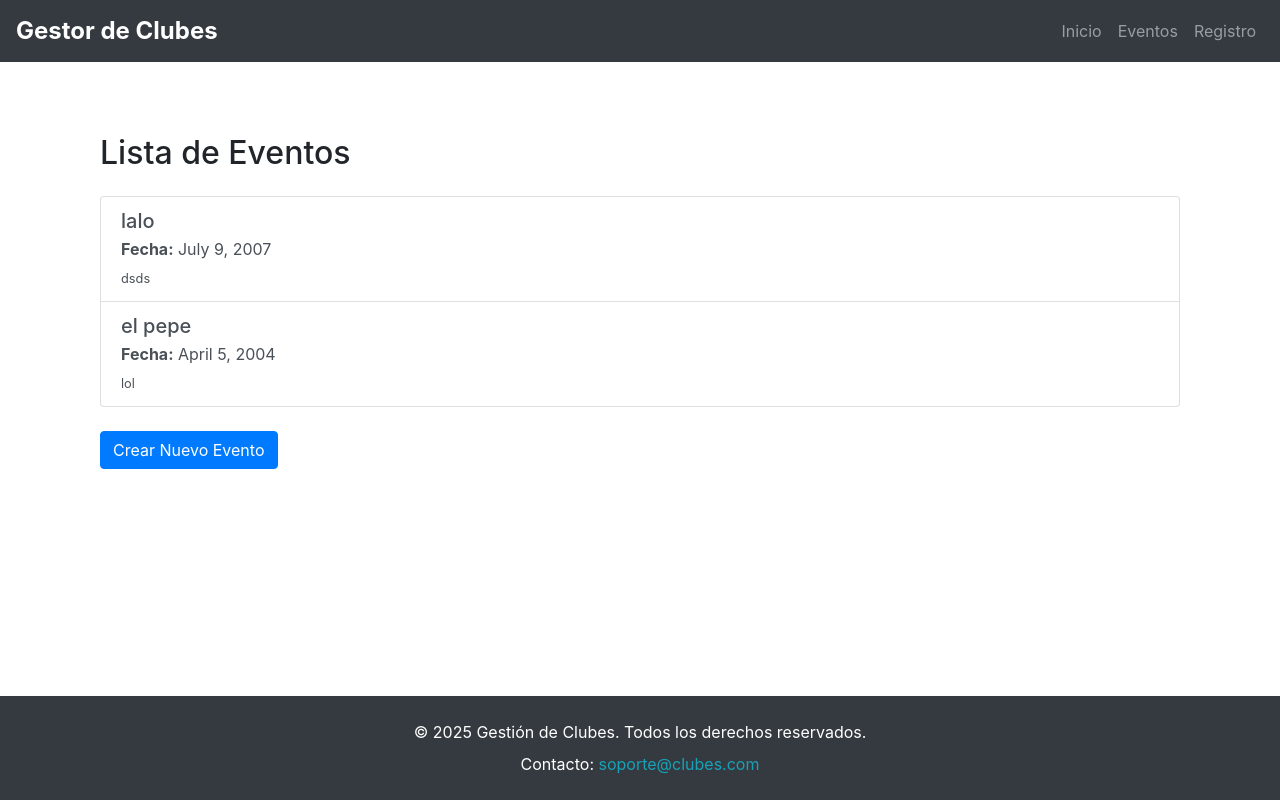
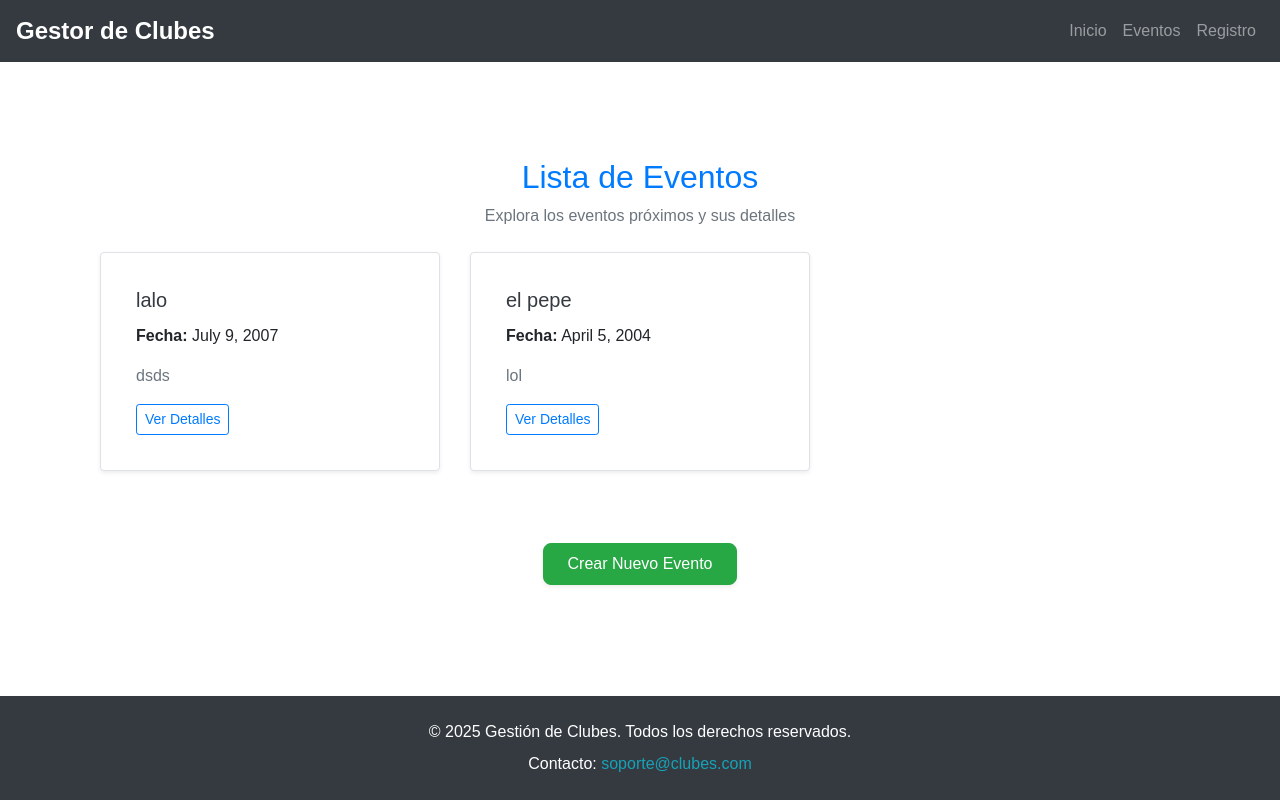
Before and after one commit to hidravneno/gestion_clubes-bien, a Django app: page /eventos/ in a window 1280 px wide. Run offline with Django 4.2, Linux system fonts and the light colour scheme; data comes from the database, SQL or seed files in the repository; both versions use the stored data as it was after the commit; some libraries are stand-ins or nearby versions.

Commit message:
css lista_eventos

```diff
--- a/templates/eventos/lista_eventos.html
+++ b/templates/eventos/lista_eventos.html
@@ -1,25 +1,68 @@
 {% extends 'base.html' %}
 
 {% block content %}
-<div class="container mt-4">
-    <h2 class="mb-4">Lista de Eventos</h2>
+<div class="container mt-5">
+    <div class="text-center mb-4">
+        <h2 class="fw-bold text-primary">Lista de Eventos</h2>
+        <p class="text-muted">Explora los eventos próximos y sus detalles</p>
+    </div>
+
     {% if eventos %}
-    <div class="list-group">
+    <div class="row">
         {% for evento in eventos %}
-        <a href="#" class="list-group-item list-group-item-action">
-            <h5 class="mb-1">{{ evento.nombre }}</h5>
-            <p class="mb-1"><strong>Fecha:</strong> {{ evento.fecha }}</p>
-            <small>{{ evento.descripcion|truncatechars:100 }}</small>
-        </a>
+        <div class="col-md-6 col-lg-4 mb-4">
+            <div class="card shadow-sm border rounded-4 event-card">
+                <div class="card-body">
+                    <h5 class="card-title fw-bold text-dark">{{ evento.nombre }}</h5>
+                    <p class="card-text"><strong>Fecha:</strong> {{ evento.fecha }}</p>
+                    <p class="text-muted">{{ evento.descripcion|truncatechars:100 }}</p>
+                    <a href="#" class="btn btn-outline-primary btn-sm">Ver Detalles</a>
+                </div>
+            </div>
+        </div>
         {% endfor %}
     </div>
     {% else %}
-    <div class="alert alert-info" role="alert">
-        No hay eventos disponibles.
+    <div class="alert alert-info text-center py-4 rounded-4 shadow-sm">
+        <h4 class="fw-semibold">No hay eventos disponibles</h4>
+        <p class="text-muted">Sé el primero en crear un evento</p>
     </div>
     {% endif %}
-    <div class="mt-4">
-        <a href="{% url 'crear_evento' %}" class="btn btn-primary">Crear Nuevo Evento</a>
+
+    <div class="text-center mt-5">
+        <a href="{% url 'crear_evento' %}" class="btn btn-success px-4 py-2 fw-semibold shadow-sm"
+            style="border-radius: 8px; transition: 0.3s;">
+            Crear Nuevo Evento
+        </a>
     </div>
 </div>
+
+<!-- Estilos adicionales -->
+<style>
+    /* Fuente moderna */
+    body {
+        font-family: 'Poppins', sans-serif;
+    }
+
+    /* Tarjetas de eventos con marco */
+    .event-card {
+        background: #fff;
+        border: 2px solid #ddd; /* Marco visible */
+        transition: all 0.3s ease-in-out;
+        padding: 15px;
+    }
+
+    .event-card:hover {
+        transform: translateY(-5px);
+        border-color: #007bff; /* Cambio de color del marco al pasar el mouse */
+        box-shadow: 0px 5px 15px rgba(0, 123, 255, 0.2);
+    }
+
+    /* Botón con animación */
+    a.btn:hover {
+        transform: scale(1.05);
+        box-shadow: 0px 4px 10px rgba(40, 167, 69, 0.3);
+    }
+</style>
+
 {% endblock %}
```
Also changed, not shown: db.sqlite3.
